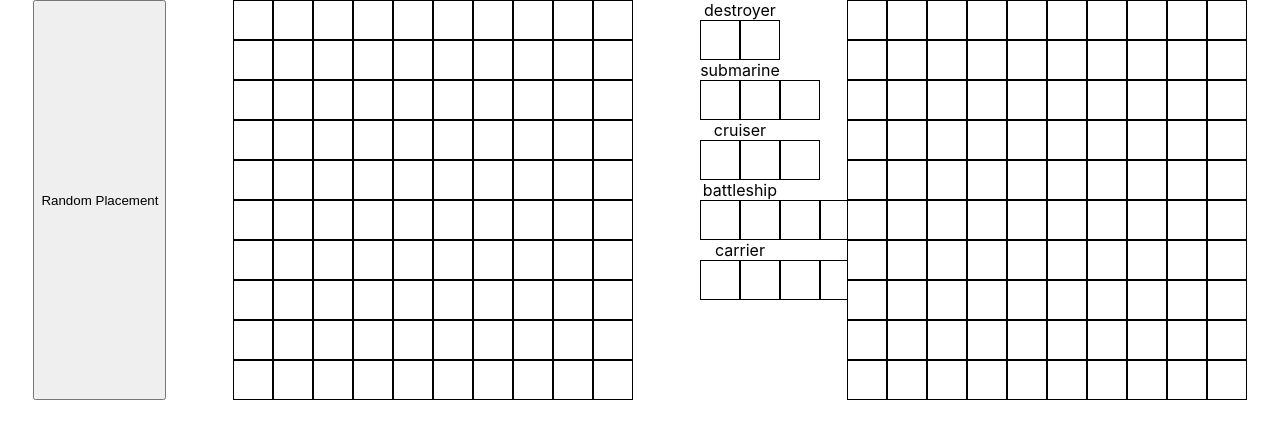
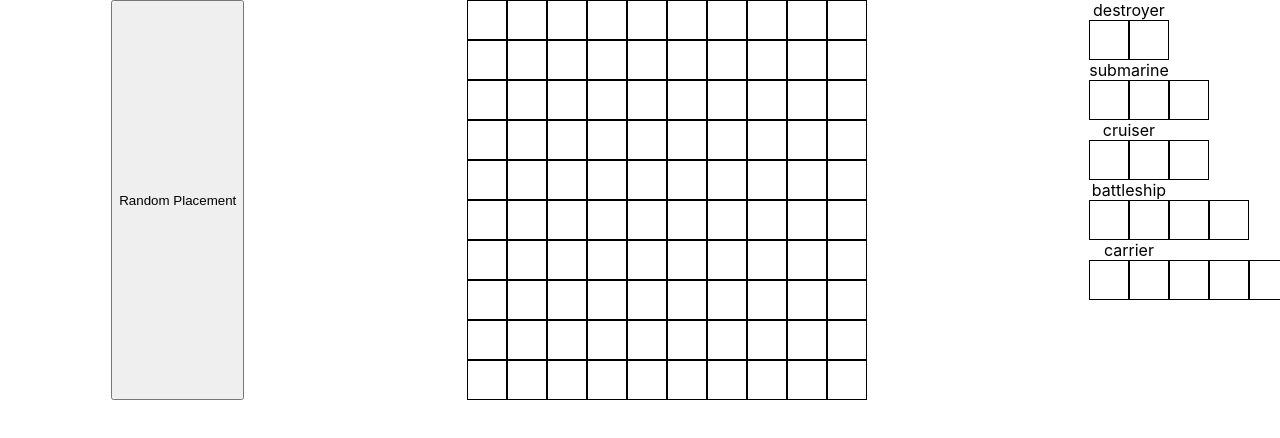
Before and after one commit to digidub/battleship, a React (Create React App) app: page / in a window 1280 px wide. Shown: the top 438 px of the page. Built offline with nearby package versions, Linux system fonts and the light colour scheme.

Commit message:
display of player 2 board conditional

```diff
--- a/src/App.js
+++ b/src/App.js
@@ -102,8 +102,10 @@ function App() {
     if (playerTwoGridState[x][y].hit) return;
     let attack = gameController.playerOne.attack(gameController.playerTwo.board, x, y);
     setPlayerTwoGridState(gameController.playerTwo.board.grid);
-    if (attack.checkHit) return;
-    else gameController.changeTurn();
+    if (attack.checkHit) {
+      gameController.winCondition();
+      return;
+    } else gameController.changeTurn();
     setPlayerOneGridState(gameController.playerOne.board.grid);
   };
 
@@ -138,8 +140,12 @@ function App() {
         )}
         {allShipsPlaced && <button onClick={startGame}>start</button>}
         <ShipPanel ships={shipsToPlace} handleClick={handleShipPickUp} />
-        {gameStarted && <GridContainer clickFunction={handleClick} grid={playerOneGridState} />}
-        <GridContainer clickFunction={handleClick} grid={playerTwoGridState} />
+        {gameStarted && (
+          <Fragment>
+            <GridContainer clickFunction={handleClick} grid={playerOneGridState} />
+            <GridContainer clickFunction={handleClick} grid={playerTwoGridState} />
+          </Fragment>
+        )}
       </GridDisplay>
     </div>
   );
```
